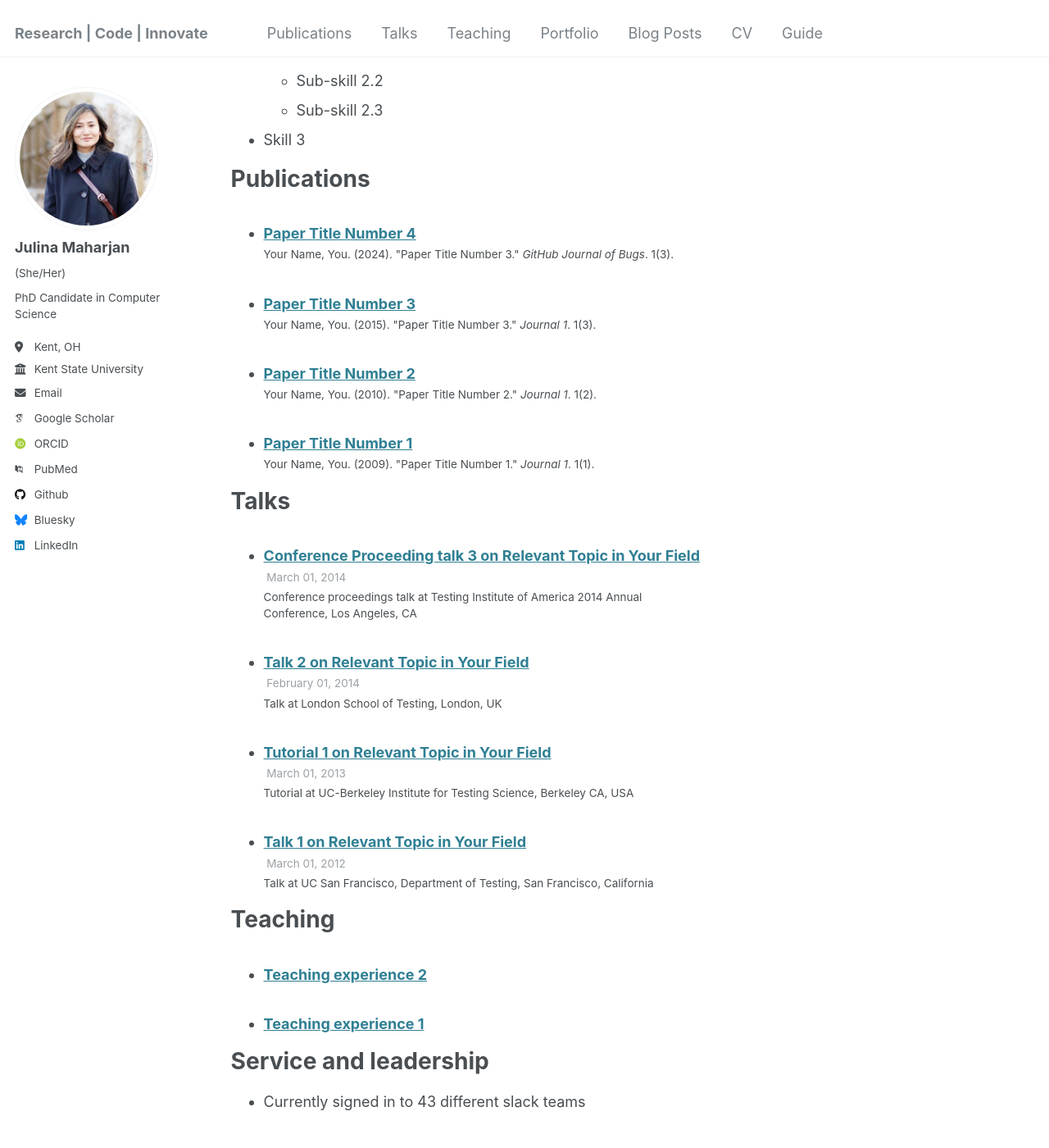
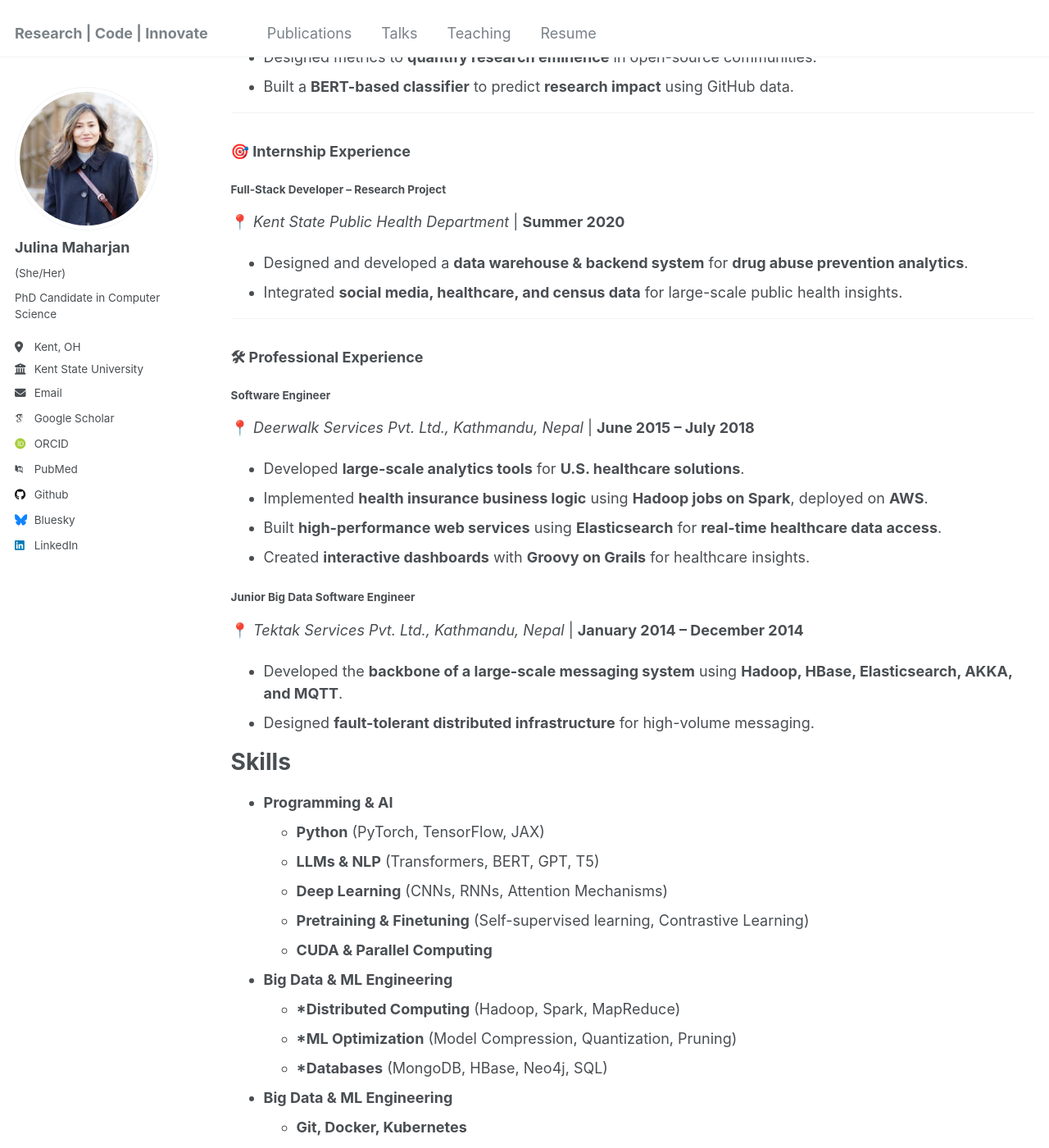
Before and after one commit to JulinaM/julinam.github.io, a Jekyll site: the page built from _pages/cv.md, in a window 1280 px wide and 1400 px high, scrolled down 885 px. Shown: the whole window at 82% size. Built offline with Jekyll 4.4.1, drawn with Linux system fonts in a browser that asks for light colours; some web fonts are replaced; some of the changed text lies outside the part shown.

Commit message:
chore: updated resume and other pages

```diff
--- a/_data/navigation.yml
+++ b/_data/navigation.yml
@@ -14,14 +14,14 @@ main:
   - title: "Teaching"
     url: /teaching/
 
-  - title: "Portfolio"
-    url: /portfolio/
+  # - title: "Portfolio"
+  #   url: /portfolio/
 
-  - title: "Blog Posts"
-    url: /year-archive/
+  # - title: "Blog Posts"
+  #   url: /year-archive/
 
-  - title: "CV"
+  - title: "Resume"
     url: /cv/
 
-  - title: "Guide"
-    url: /markdown/
+  # - title: "Guide"
+  #   url: /markdown/
--- a/_pages/cv.md
+++ b/_pages/cv.md
@@ -1,6 +1,6 @@
 ---
 layout: archive
-title: "CV"
+title: "AI Research Scientist – NLP & LLMs"
 permalink: /cv/
 author_profile: true
 redirect_from:
@@ -11,35 +11,70 @@ redirect_from:
 
 Education
 ======
-* Ph.D in Version Control Theory, GitHub University, 2018 (expected)
-* M.S. in Jekyll, GitHub University, 2014
-* B.S. in GitHub, GitHub University, 2012
+* Ph.D in Computer Science, Kent State University, 2025 (expected)
+* M.S. in Computer Science, Kent State University, 2022
+* B.E. in Computer Engineering, Kantipur Enginnering College, 2014
 
-Work experience
+ Research Experience & Professional
 ======
-* Spring 2024: Academic Pages Collaborator
-  * Github University
-  * Duties includes: Updates and improvements to template
-  * Supervisor: The Users
+### **🧑‍🔬 Research Experience**
+#### **Ph.D. Researcher – Kent State University**
+📍 Kent, OH | **2018 – Present**
+- Conducting research in **Transformer-based LLMs, NLP, and multimodal AI**.
+- Working on **pretraining & finetuning of large-scale language models** for **social science applications**.
+- Developing **scalable deep learning architectures** optimized for **big data & real-time inference**.
+- Exploring **model interpretability, explainability, and bias mitigation in LLMs**.
 
-* Fall 2015: Research Assistant
-  * Github University
-  * Duties included: Merging pull requests
-  * Supervisor: Professor Hub
+#### **Research Intern – Ph.D. 2022**
+📍 *IBM Research, Yorktown Heights, NY* | **Summer 2022**
+- Developed a **time-varying Causal Inference module** (*Counterfactual Simulator*) for an **open-source library**.
+- Published contributions to **causallib** on **GitHub**, contributing to **causal inference research**.
 
-* Summer 2015: Research Assistant
-  * Github University
-  * Duties included: Tagging issues
-  * Supervisor: Professor Git
+#### **Research Intern – Ph.D. 2021**
+📍 *IBM Research, Yorktown Heights, NY* | **Summer 2021**
+- Designed metrics to **quantify research eminence** in open-source communities.
+- Built a **BERT-based classifier** to predict **research impact** using GitHub data.
+
+---
+
+### **🎯 Internship Experience**
+#### **Full-Stack Developer – Research Project**
+📍 *Kent State Public Health Department* | **Summer 2020**
+- Designed and developed a **data warehouse & backend system** for **drug abuse prevention analytics**.
+- Integrated **social media, healthcare, and census data** for large-scale public health insights.
+
+---
+
+### **🛠 Professional Experience**
+#### **Software Engineer**
+📍 *Deerwalk Services Pvt. Ltd., Kathmandu, Nepal* | **June 2015 – July 2018**
+- Developed **large-scale analytics tools** for **U.S. healthcare solutions**.
+- Implemented **health insurance business logic** using **Hadoop jobs on Spark**, deployed on **AWS**.
+- Built **high-performance web services** using **Elasticsearch** for **real-time healthcare data access**.
+- Created **interactive dashboards** with **Groovy on Grails** for healthcare insights.
+
+#### **Junior Big Data Software Engineer**
+📍 *Tektak Services Pvt. Ltd., Kathmandu, Nepal* | **January 2014 – December 2014**
+- Developed the **backbone of a large-scale messaging system** using **Hadoop, HBase, Elasticsearch, AKKA, and MQTT**.
+- Designed **fault-tolerant distributed infrastructure** for high-volume messaging.
+
 
 Skills
 ======
-* Skill 1
-* Skill 2
-  * Sub-skill 2.1
-  * Sub-skill 2.2
-  * Sub-skill 2.3
-* Skill 3
+* **Programming & AI**
+  * **Python** (PyTorch, TensorFlow, JAX)
+  * **LLMs & NLP** (Transformers, BERT, GPT, T5)
+  * **Deep Learning** (CNNs, RNNs, Attention Mechanisms)
+  * **Pretraining & Finetuning** (Self-supervised learning, Contrastive Learning)
+  * **CUDA & Parallel Computing**
+* **Big Data & ML Engineering**
+  * ***Distributed Computing** (Hadoop, Spark, MapReduce)
+  * ***ML Optimization** (Model Compression, Quantization, Pruning)
+  * ***Databases** (MongoDB, HBase, Neo4j, SQL)
+* **Big Data & ML Engineering**
+  * **Git, Docker, Kubernetes**
+  * **Jupyter, Anaconda, Linux**
+  * **Cloud Platforms** (AWS, GCP, Azure)
 
 Publications
 ======
@@ -59,6 +94,11 @@ Teaching
     {% include archive-single-cv.html %}
   {% endfor %}</ul>
 
-Service and leadership
-======
-* Currently signed in to 43 different slack teams
+  ---
+
+### **Key Highlights**
+✅ **Strong focus on Transformer-based LLMs and NLP**
+✅ **Experience in large-scale AI models, pretraining, and optimization**
+✅ **Industry + Research background (IBM + Ph.D. Research)**
+✅ **Deep learning expertise in scalability, efficiency, and big data processing**
+✅ **Publications in AI & NLP, demonstrating research contributions**
--- a/_publications/2009-10-01-paper-title-number-1.md
+++ /dev/null
@@ -1,14 +0,0 @@
----
-title: "Paper Title Number 1"
-collection: publications
-category: manuscripts
-permalink: /publication/2009-10-01-paper-title-number-1
-excerpt: 'This paper is about the number 1. The number 2 is left for future work.'
-date: 2009-10-01
-venue: 'Journal 1'
-slidesurl: 'http://academicpages.github.io/files/slides1.pdf'
-paperurl: 'http://academicpages.github.io/files/paper1.pdf'
-citation: 'Your Name, You. (2009). &quot;Paper Title Number 1.&quot; <i>Journal 1</i>. 1(1).'
----
-
-The contents above will be part of a list of publications, if the user clicks the link for the publication than the contents of section will be rendered as a full page, allowing you to provide more information about the paper for the reader. When publications are displayed as a single page, the contents of the above "citation" field will automatically be included below this section in a smaller font.
--- a/_publications/2010-10-01-paper-title-number-2.md
+++ /dev/null
@@ -1,14 +0,0 @@
----
-title: "Paper Title Number 2"
-collection: publications
-category: manuscripts
-permalink: /publication/2010-10-01-paper-title-number-2
-excerpt: 'This paper is about the number 2. The number 3 is left for future work.'
-date: 2010-10-01
-venue: 'Journal 1'
-slidesurl: 'http://academicpages.github.io/files/slides2.pdf'
-paperurl: 'http://academicpages.github.io/files/paper2.pdf'
-citation: 'Your Name, You. (2010). &quot;Paper Title Number 2.&quot; <i>Journal 1</i>. 1(2).'
----
-
-The contents above will be part of a list of publications, if the user clicks the link for the publication than the contents of section will be rendered as a full page, allowing you to provide more information about the paper for the reader. When publications are displayed as a single page, the contents of the above "citation" field will automatically be included below this section in a smaller font.
--- a/_publications/2015-10-01-paper-title-number-3.md
+++ /dev/null
@@ -1,14 +0,0 @@
----
-title: "Paper Title Number 3"
-collection: publications
-category: manuscripts
-permalink: /publication/2015-10-01-paper-title-number-3
-excerpt: 'This paper is about the number 3. The number 4 is left for future work.'
-date: 2015-10-01
-venue: 'Journal 1'
-slidesurl: 'http://academicpages.github.io/files/slides3.pdf'
-paperurl: 'http://academicpages.github.io/files/paper3.pdf'
-citation: 'Your Name, You. (2015). &quot;Paper Title Number 3.&quot; <i>Journal 1</i>. 1(3).'
----
-
-The contents above will be part of a list of publications, if the user clicks the link for the publication than the contents of section will be rendered as a full page, allowing you to provide more information about the paper for the reader. When publications are displayed as a single page, the contents of the above "citation" field will automatically be included below this section in a smaller font.
--- a/_publications/2024-02-17-paper-title-number-4.md
+++ /dev/null
@@ -1,13 +0,0 @@
----
-title: "Paper Title Number 4"
-collection: publications
-category: conferences
-permalink: /publication/2024-02-17-paper-title-number-4
-excerpt: 'This paper is about fixing template issue #693.'
-date: 2024-02-17
-venue: 'GitHub Journal of Bugs'
-paperurl: 'http://academicpages.github.io/files/paper3.pdf'
-citation: 'Your Name, You. (2024). &quot;Paper Title Number 3.&quot; <i>GitHub Journal of Bugs</i>. 1(3).'
----
-
-The contents above will be part of a list of publications, if the user clicks the link for the publication than the contents of section will be rendered as a full page, allowing you to provide more information about the paper for the reader. When publications are displayed as a single page, the contents of the above "citation" field will automatically be included below this section in a smaller font.
--- a/_talks/2012-03-01-talk-1.md
+++ /dev/null
@@ -1,11 +0,0 @@
----
-title: "Talk 1 on Relevant Topic in Your Field"
-collection: talks
-type: "Talk"
-permalink: /talks/2012-03-01-talk-1
-venue: "UC San Francisco, Department of Testing"
-date: 2012-03-01
-location: "San Francisco, California"
----
-
-This is a description of your talk, which is a markdown file that can be all markdown-ified like any other post. Yay markdown!
--- a/_talks/2013-03-01-tutorial-1.md
+++ /dev/null
@@ -1,13 +0,0 @@
----
-title: "Tutorial 1 on Relevant Topic in Your Field"
-collection: talks
-type: "Tutorial"
-permalink: /talks/2013-03-01-tutorial-1
-venue: "UC-Berkeley Institute for Testing Science"
-date: 2013-03-01
-location: "Berkeley CA, USA"
----
-
-[More information here](http://exampleurl.com)
-
-This is a description of your tutorial, note the different field in type. This is a markdown files that can be all markdown-ified like any other post. Yay markdown!
--- a/_talks/2014-02-01-talk-2.md
+++ /dev/null
@@ -1,13 +0,0 @@
----
-title: "Talk 2 on Relevant Topic in Your Field"
-collection: talks
-type: "Talk"
-permalink: /talks/2014-02-01-talk-2
-venue: "London School of Testing"
-date: 2014-02-01
-location: "London, UK"
----
-
-[More information here](http://example2.com)
-
-This is a description of your talk, which is a markdown files that can be all markdown-ified like any other post. Yay markdown!
--- a/_talks/2014-03-01-talk-3.md
+++ /dev/null
@@ -1,11 +0,0 @@
----
-title: "Conference Proceeding talk 3 on Relevant Topic in Your Field"
-collection: talks
-type: "Conference proceedings talk"
-permalink: /talks/2014-03-01-talk-3
-venue: "Testing Institute of America 2014 Annual Conference"
-date: 2014-03-01
-location: "Los Angeles, CA"
----
-
-This is a description of your conference proceedings talk, note the different field in type. You can put anything in this field.
--- a/_teaching/2014-spring-teaching-1.md
+++ /dev/null
@@ -1,20 +0,0 @@
----
-title: "Teaching experience 1"
-collection: teaching
-type: "Undergraduate course"
-permalink: /teaching/2014-spring-teaching-1
-venue: "University 1, Department"
-date: 2014-01-01
-location: "City, Country"
----
-
-This is a description of a teaching experience. You can use markdown like any other post.
-
-Heading 1
-======
-
-Heading 2
-======
-
-Heading 3
-======
--- a/_teaching/2015-spring-teaching-2.md
+++ /dev/null
@@ -1,20 +0,0 @@
----
-title: "Teaching experience 2"
-collection: teaching
-type: "Workshop"
-permalink: /teaching/2015-spring-teaching-1
-venue: "University 1, Department"
-date: 2015-01-01
-location: "City, Country"
----
-
-This is a description of a teaching experience. You can use markdown like any other post.
-
-Heading 1
-======
-
-Heading 2
-======
-
-Heading 3
-======
```
Also changed, not shown: _pages/about.md (+10 -10 lines), _publications/2024-04-01-Large-Scale-Analysis-of-Substance-Use.md (added, +18 -0 lines), _publications/2024-08-10-Differential-Analysis.md (added, +28 -0 lines), _talks/2017-03-01-Big-Data-Hadoop-Training.md (added, +11 -0 lines), _talks/2020-06-04-Transformer-based-LLM.md (added, +20 -0 lines), _teaching/2019-spring-teaching-1.md (added, +13 -0 lines), _teaching/2020-spring-teaching-2.md (added, +14 -0 lines).
